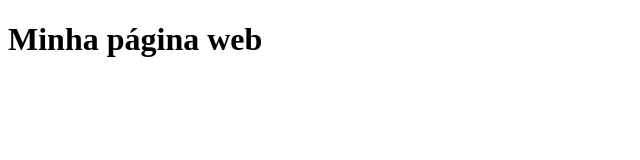
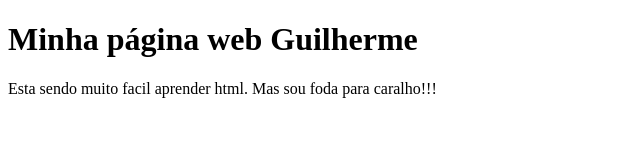
Before and after one commit to GuiGrau043/htmlecss, a plain HTML site: page index.html in a window 1280 px wide. Shown: the whole page, without its empty margins (0-640 px from the left). Drawn offline with Linux system fonts and the light colour scheme.

Commit message:
Atualização - 11/03/2024

```diff
--- a/index.html
+++ b/index.html
@@ -6,6 +6,7 @@
     <title>Minha Página</title>
 </head>
 <body>
-    <h1>Minha página web</h1>
+    <h1>Minha página web Guilherme</h1>
+    <p>Esta sendo muito facil aprender html. Mas sou foda para caralho!!!</p>
 </body>
 </html>
```
